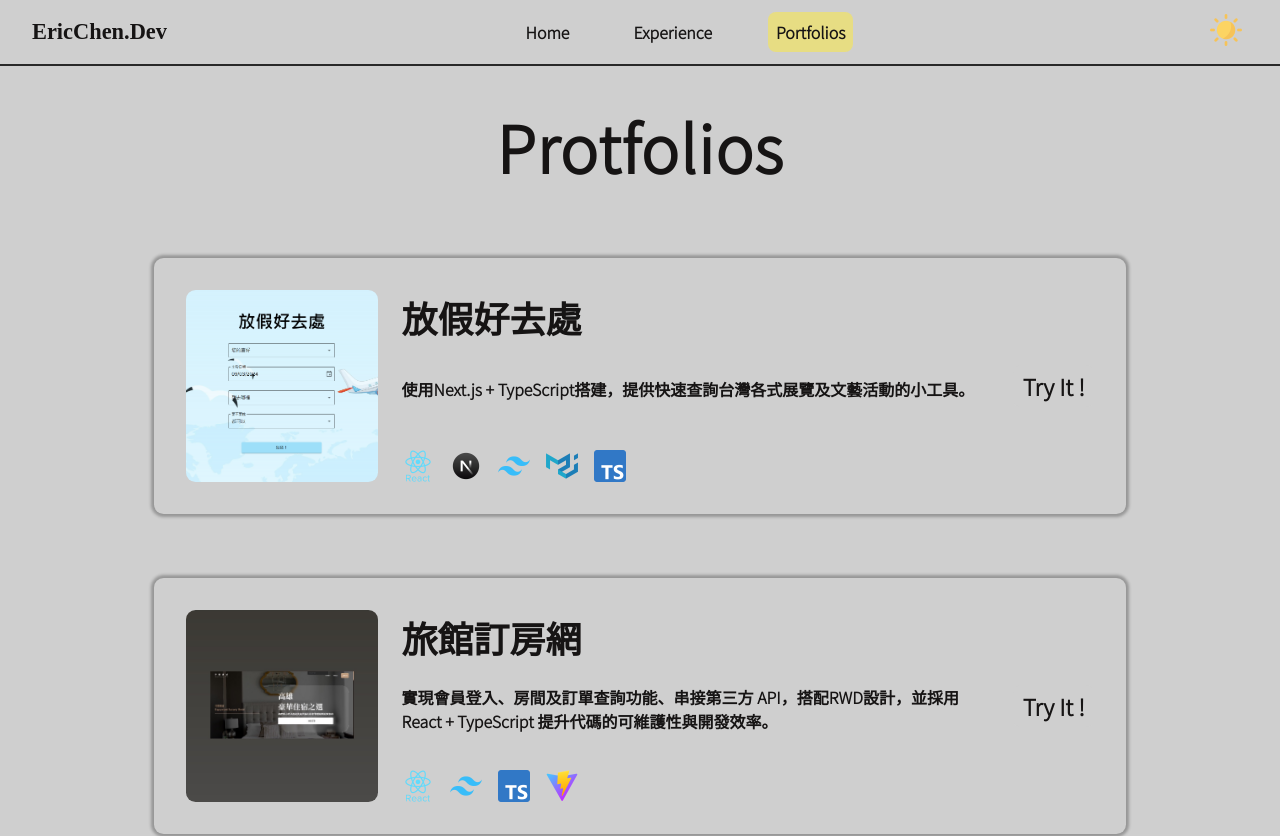
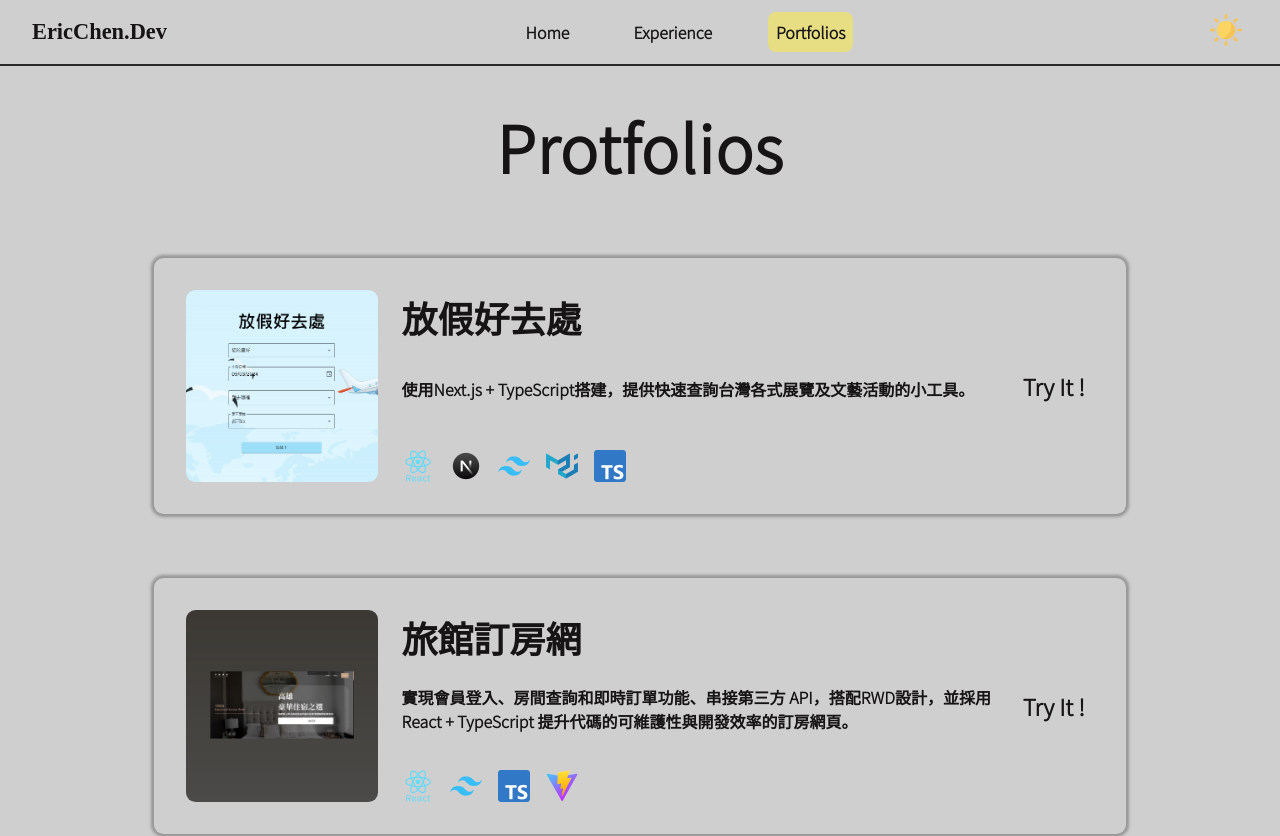
Before and after one commit to 54hanyi/EricChen-website, a React (Create React App) app: page /#/portfolio in a window 1280 px wide. Shown: the top 836 px of the page. Built offline with nearby package versions, Linux system fonts and the light colour scheme; the HTML template or start-up script is replaced by a standard one; a web font is replaced by a local one.

Commit message:
更新ProtfolioCard中敘述

```diff
--- a/src/components/ProtfolioCard.jsx
+++ b/src/components/ProtfolioCard.jsx
@@ -42,7 +42,7 @@ const cardData = [
     },
     {
         title: '旅館訂房網',
-        body: '實現會員登入、房間及訂單查詢功能、串接第三方 API，搭配RWD設計，並採用 React + TypeScript 提升代碼的可維護性與開發效率。',
+        body: '實現會員登入、房間查詢和即時訂單功能、串接第三方 API，搭配RWD設計，並採用 React + TypeScript 提升代碼的可維護性與開發效率的訂房網頁。',
         tech: [
             `${process.env.PUBLIC_URL}/images/icons/react.png`,
             `${process.env.PUBLIC_URL}/images/icons/tailwind.png`,
```
